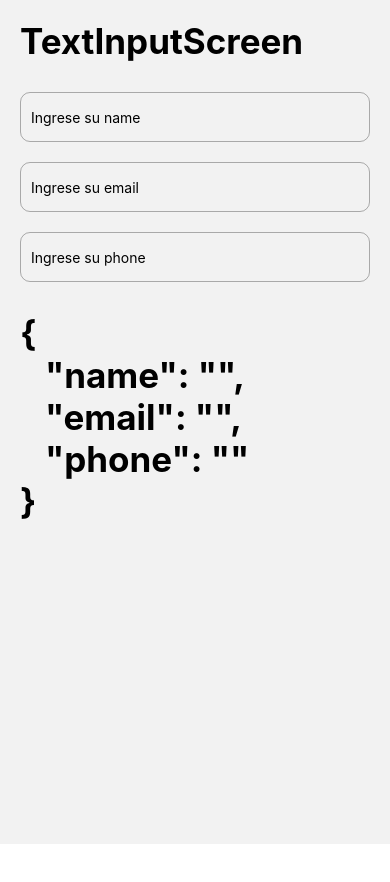
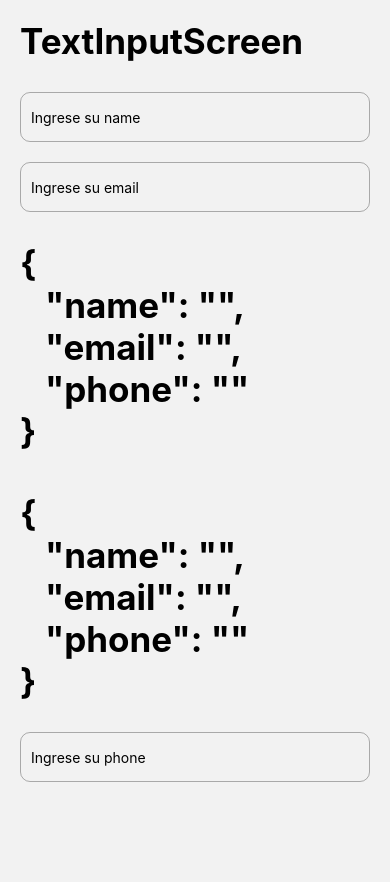
Before and after one commit to EcheCostabel/RNComponents, a React Native app: screen /TextInputScreen in a window 390 px wide. Shown: the top 882 px of the page. Before the commit the page ends 844 px from the top, so only its background shows below. Built offline with nearby package versions, Linux system fonts and the light colour scheme.

Commit message:
Keyboardavoidingview

```diff
--- a/src/screens/TextInputScreen.tsx
+++ b/src/screens/TextInputScreen.tsx
@@ -1,7 +1,8 @@
 import React, { useState } from 'react'
-import { StyleSheet, TextInput, View } from 'react-native'
+import { StyleSheet, TextInput, View, KeyboardAvoidingView, Platform, ScrollView, TouchableWithoutFeedback } from 'react-native'
 import { HeaderTitle } from '../components/HeaderTitle'
 import { styles } from '../theme/appTheme'
+
 
 export const TextInputScreen = () => {
 
@@ -20,6 +21,11 @@ export const TextInputScreen = () => {
 
 
   return (
+    <KeyboardAvoidingView
+      behavior={Platform.OS === 'ios' ? 'padding' : 'height'}
+    >
+      <ScrollView>
+        <TouchableWithoutFeedback>
             <View style={styles.globalMargin}>
                 <HeaderTitle title='TextInputScreen' />
 
@@ -39,6 +45,9 @@ export const TextInputScreen = () => {
                     onChangeText={ (value) => onChange(value, 'email')}
                     keyboardType='email-address'
                     />
+                <HeaderTitle title={JSON.stringify(form, null, 3)} />
+                <HeaderTitle title={JSON.stringify(form, null, 3)} />
+
                 <TextInput
                     style={stylesScren.inputStyle}
                     placeholder='Ingrese su phone'
@@ -46,9 +55,13 @@ export const TextInputScreen = () => {
                     keyboardType='phone-pad'
                     />
 
-      <HeaderTitle title={JSON.stringify(form, null, 3)} />
 
+                 <View style={{height: 100}}></View>
             </View>
+
+        </TouchableWithoutFeedback>
+      </ScrollView>
+  </KeyboardAvoidingView>
   )
 };
 
```
Lines whose indentation alone changed are shown as unchanged.
